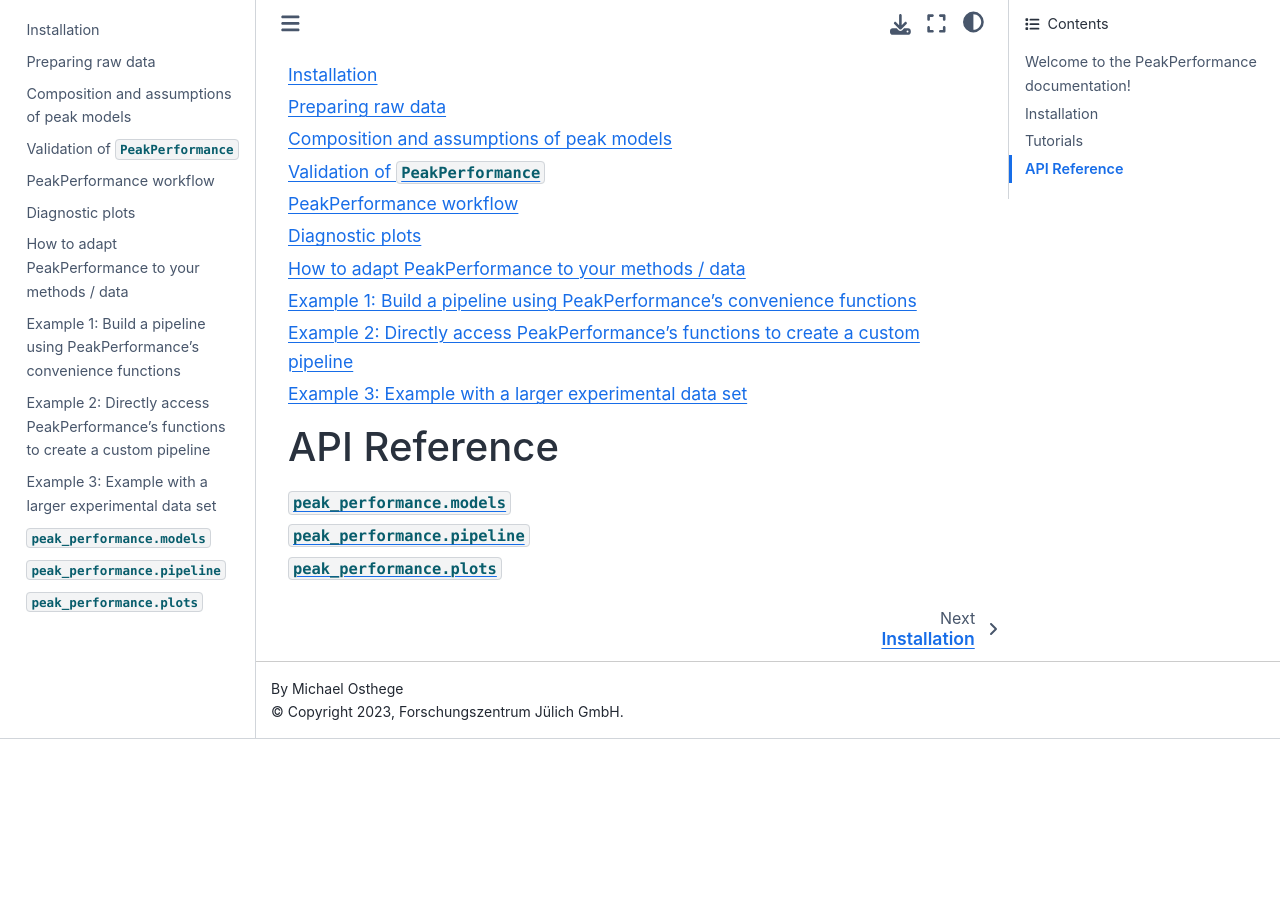
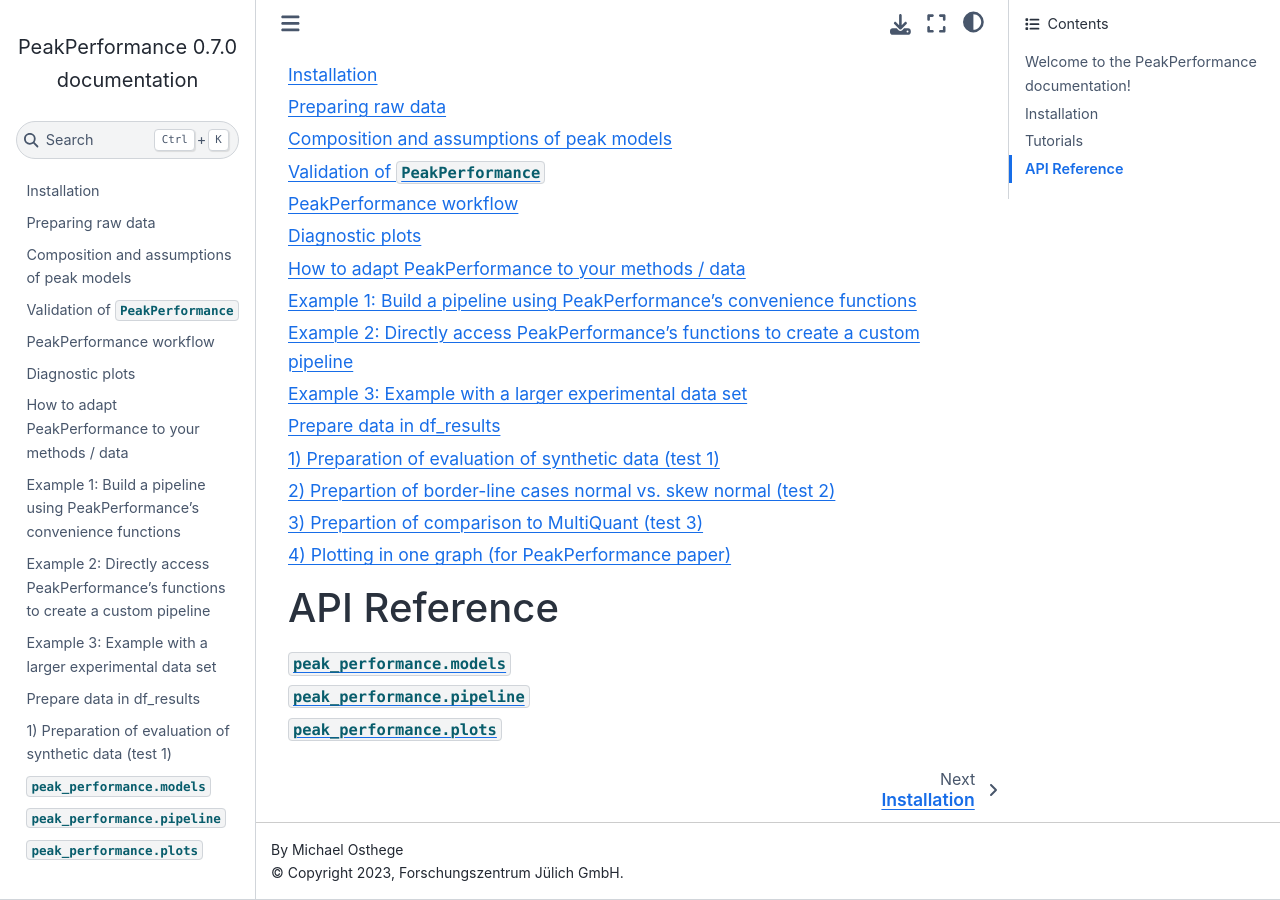
Before and after one commit to JuBiotech/peak-performance, a Sphinx documentation site: the page built from docs/source/index.rst, in a window 1280 px wide and 900 px high, scrolled down 617 px. Built offline with Sphinx 7.4.7 and the Sphinx Book theme 1.1.4, drawn with Linux system fonts in a browser that asks for light colours; pages that are not in the unit, such as notebooks, are missing from menus; before the commit the page ends 1356 px from its top, so only the background shows below that.

Commit message:
rename new notebooks and add to index

```diff
--- a/docs/source/index.rst
+++ b/docs/source/index.rst
@@ -46,6 +46,8 @@
    notebooks/Ex3_Pipeline_with_larger_example_dataset.ipynb
    notebooks/Investigation_doublepeak_separation.ipynb
    notebooks/Investigation_noise_sigma.ipynb
+   notebooks/Processing_test_1_raw_data.ipynb
+   notebooks/Create_validation_plot_from_raw_data.ipynb
 
 
 API Reference
```
Also changed, not shown: docs/source/notebooks/Create_validation_plot_from_raw_data.ipynb (renamed from docs/source/notebooks/Create validation plot from raw data.ipynb), docs/source/notebooks/Processing_test_1_raw_data.ipynb (renamed from docs/source/notebooks/Processing test 1 raw data.ipynb).
